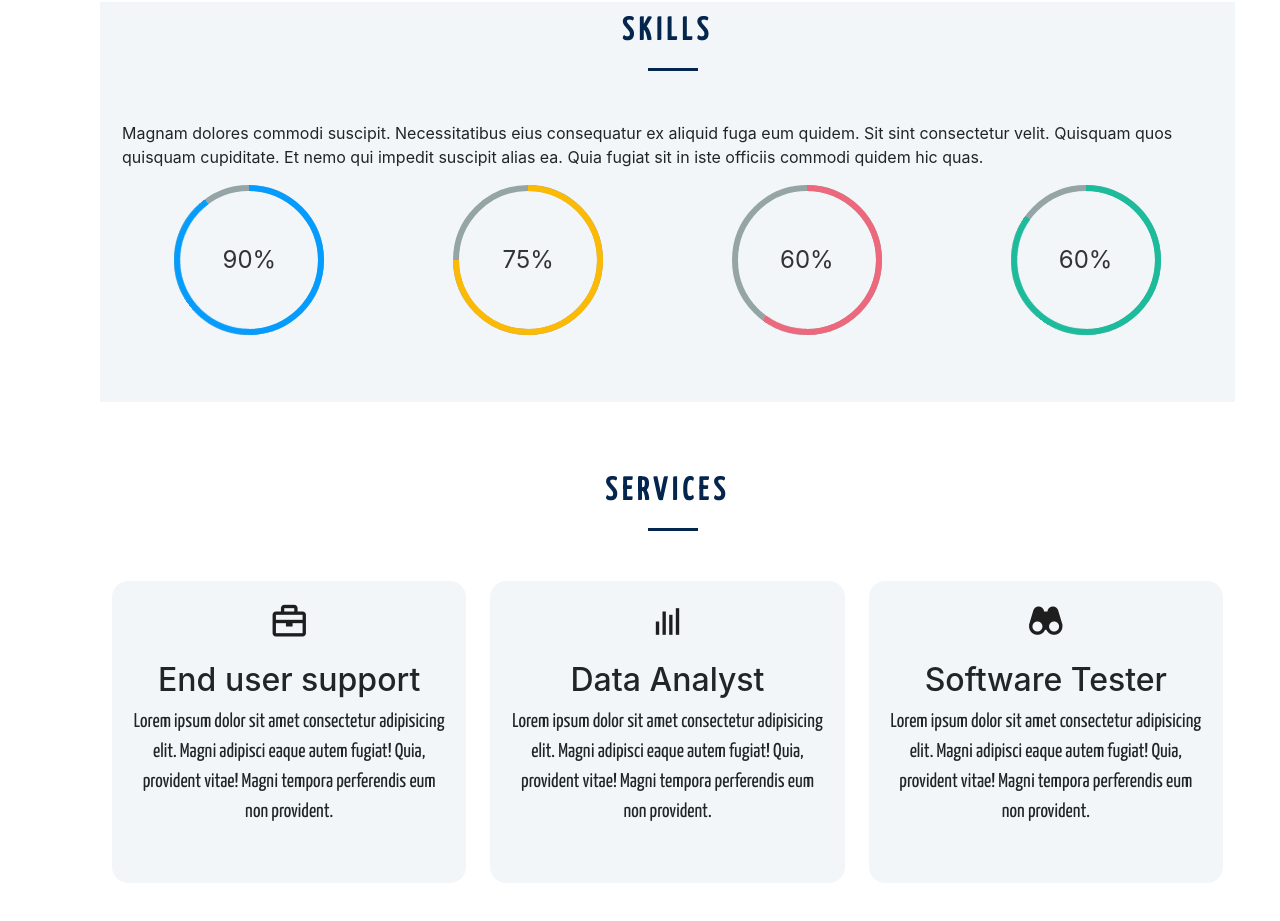
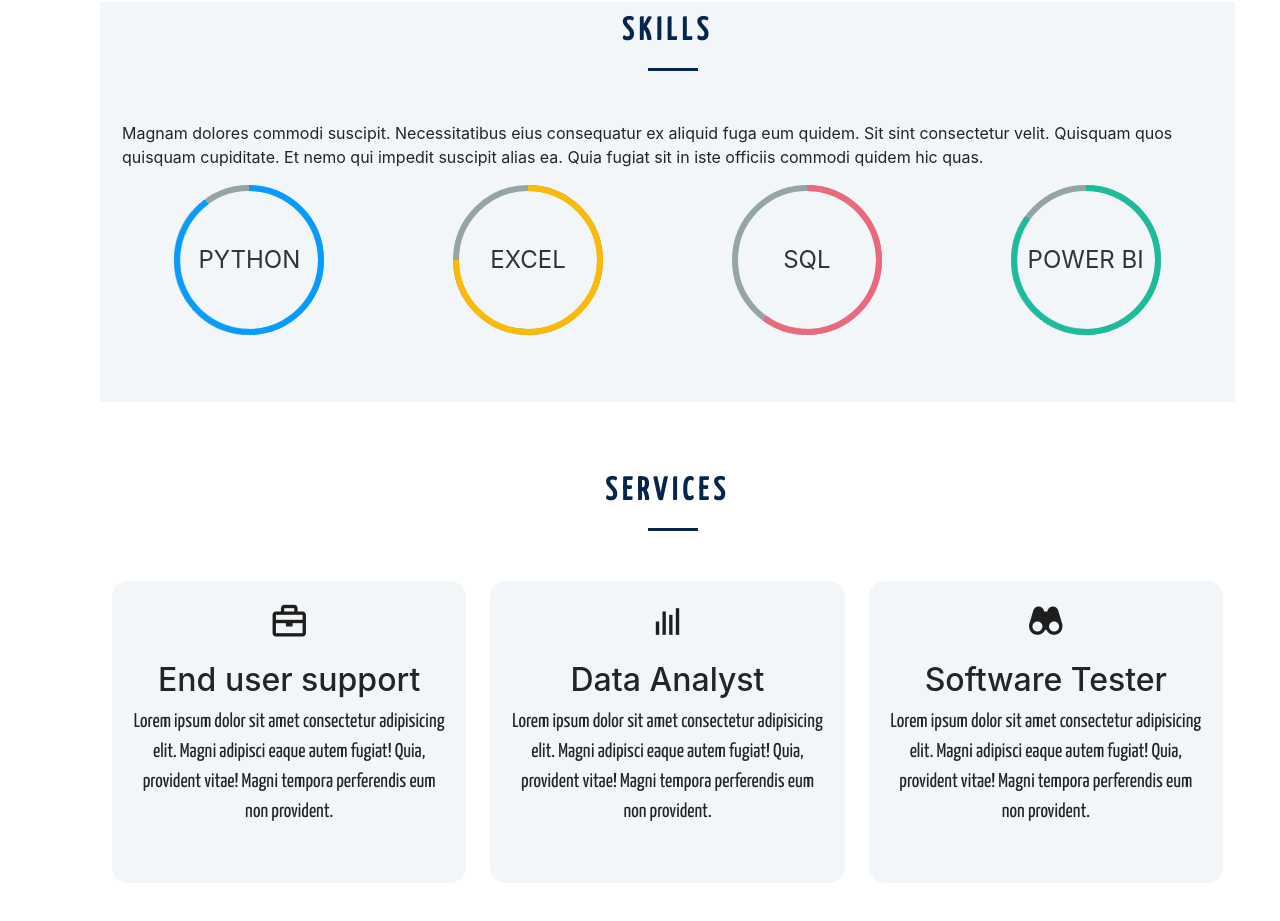
Before and after one commit to Adimula3/bode-resume, a React (Create React App) app: page / in a window 1280 px wide. Shown: the part 2282-3203 px from the top of the page. Built offline with nearby package versions, Linux system fonts and the light colour scheme; a web font is replaced by a local one.

Commit message:
Bode-resume

```diff
--- a/src/pages/resume.js
+++ b/src/pages/resume.js
@@ -68,7 +68,7 @@
                                    <span className="progress-right">
                     <span className="progress-bar"></span>
                 </span>
-                                   <div className="progress-value">90%</div>
+                                   <div className="progress-value">PYTHON</div>
                                </div>
                            </Col>
                            <Col md={3}>
@@ -79,7 +79,7 @@
                                    <span className="progress-right">
                     <span className="progress-bar"></span>
                 </span>
-                                   <div className="progress-value">75%</div>
+                                   <div className="progress-value">EXCEL</div>
                                </div>
                            </Col>
                            <Col md={3}>
@@ -90,7 +90,7 @@
                                    <span className="progress-right">
                     <span className="progress-bar"></span>
                 </span>
-                                   <div className="progress-value">60%</div>
+                                   <div className="progress-value">SQL</div>
                                </div>
                            </Col>
                            <Col md={3}>
@@ -101,7 +101,9 @@
                                    <span className="progress-right">
                     <span className="progress-bar"></span>
                 </span>
-                                   <div className="progress-value">60%</div>
+
+
+                                   <div className="progress-value">POWER BI</div>
                                </div>
                            </Col>
                        </Row>
--- a/src/styles/style.css
+++ b/src/styles/style.css
@@ -647,6 +647,7 @@
 .progress.green .progress-left .progress-bar{
     animation: loading-5 1.2s linear forwards 1.8s;
 }
+
 @keyframes loading-1{
     0%{
         -webkit-transform: rotate(0deg);
```
